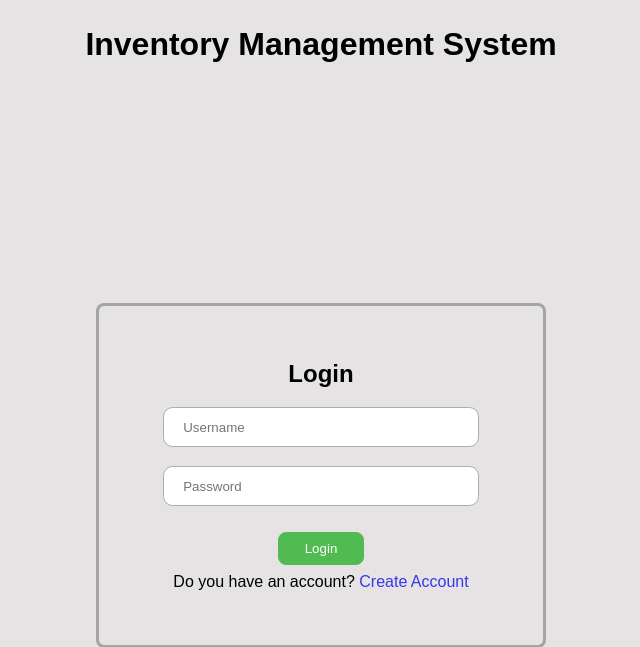
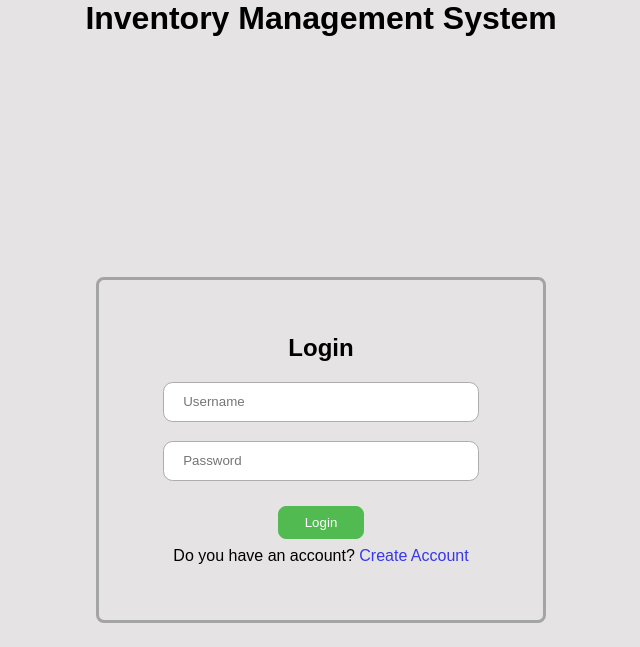
Before and after one commit to rahulrameshm0/Inventory-management-system, a Django app: page / in a window 1280 px wide. Shown: the top 647 px of the page, without its empty margins (319-959 px from the left). After the commit the page ends 623 px from the top, so only its background shows below. Run offline with Django 5.2, Linux system fonts and the light colour scheme.

Commit message:
code updated

```diff
--- a/static/css/login.css
+++ b/static/css/login.css
@@ -11,7 +11,7 @@ body{
 
 h1{
     text-align: center;
-    margin-top: 1.6rem;
+
 }
 
 .login-section{
```
